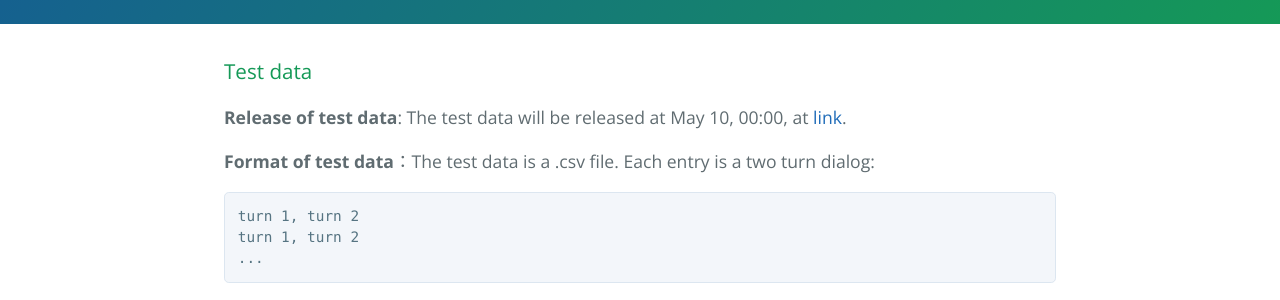
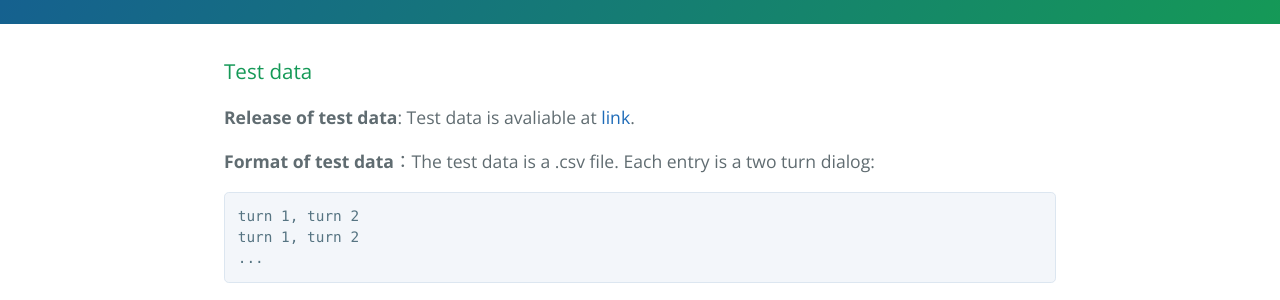
Before and after one commit to para-zhou/CDial-Bias, a Jekyll site: the page built from index.md, in a window 1280 px wide. Shown: the part 390-690 px from the top of the page. Built offline with Jekyll 4.4.1, drawn with Linux system fonts in a browser that asks for light colours.

Commit message:
Update index.md

````diff
--- a/index.md
+++ b/index.md
@@ -7,7 +7,7 @@ filename: index
 
 
 ### Test data
-**Release of test data**: The test data will be released at May 10, 00:00, at [link](https://drive.google.com/drive/folders/1_bi9yw3LccAj4wy9naWmCSNMGtCU3Fvk?usp=sharing).
+**Release of test data**: Test data is avaliable at  [link](https://drive.google.com/drive/folders/1_bi9yw3LccAj4wy9naWmCSNMGtCU3Fvk?usp=sharing).
 
 **Format of test data**：The test data is a .csv file. Each entry is a two turn dialog:
 ```
````
